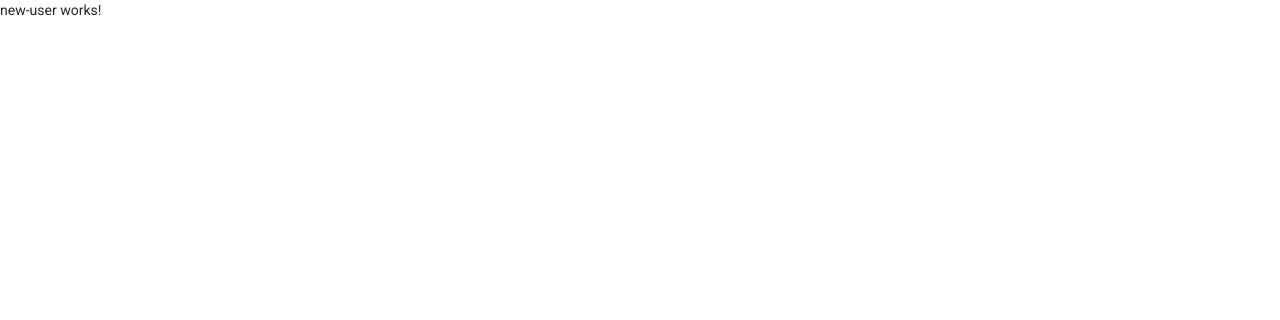
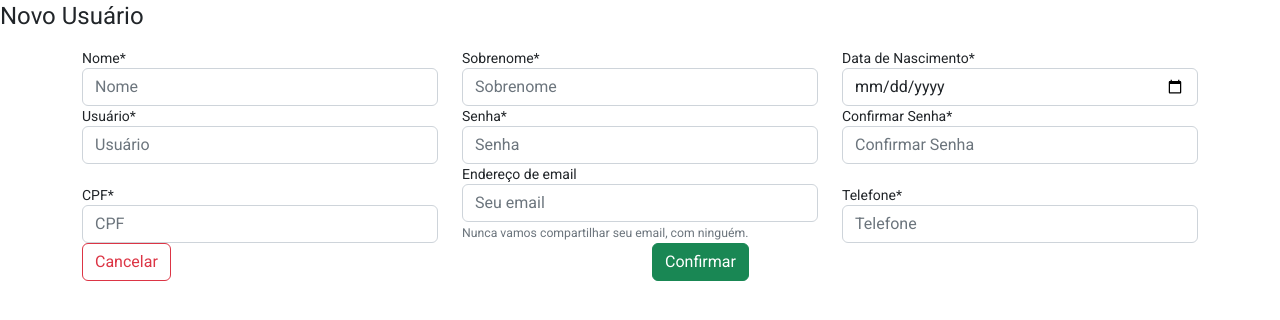
Before and after one commit to EngSoftware2022/seapa-ui, an Angular app: page /new-user in a window 1280 px wide. Shown: the top 320 px of the page. Built offline with nearby package versions, Linux system fonts and the light colour scheme.

Commit message:
versao inicialdo cadastro de novo usuario

```diff
--- a/src/app/pages/new-user/new-user.component.html
+++ b/src/app/pages/new-user/new-user.component.html
@@ -1 +1,78 @@
-<p>new-user works!</p>
+<H1>Novo Usuário</H1>
+
+<div class="container">
+    <form [formGroup]="formNewUser" (ngSubmit)="onSubmit()">
+        <div class="row align-items-start">
+            <div class="col">
+                <div class="form-group">
+                    <label for="formGroupExampleInput">Nome*</label>
+                    <input type="text" class="form-control" id="formInputName" placeholder="Nome" formControlName="name" required>
+                </div>
+            </div>
+            <div class="col">
+                <div class="form-group">
+                    <label for="formGroupExampleInput">Sobrenome*</label>
+                    <input type="text" class="form-control" id="formInputLastName" placeholder="Sobrenome" formControlName="lastName" required>
+                </div>
+            </div>
+            <div class="col">
+                <div class="form-group">
+                    <label for="formGroupExampleInput">Data de Nascimento*</label>
+                    <input type="date" class="form-control" id="formInputBirthday" placeholder="Data de Nascimento" formControlName="birthday" required>
+                </div>
+            </div>
+        </div>
+        <div class="row align-items-center">
+            <div class="col">
+                <div class="form-group">
+                    <label for="formGroupExampleInput">Usuário*</label>
+                    <input type="text" class="form-control" id="formInputUser" placeholder="Usuário" formControlName="user" required>
+                </div>
+            </div>
+            <div class="col">
+                <div class="form-group">
+                    <label for="exampleInputPassword1">Senha*</label>
+                    <input type="password" class="form-control" id="formInputPassword" placeholder="Senha" formControlName="password" required>
+                </div>
+            </div>
+            <div class="col">
+                <div class="form-group">
+                    <label for="exampleInputPassword1">Confirmar Senha*</label>
+                    <input type="password" class="form-control" id="formInputConfirmPassword" placeholder="Confirmar Senha">
+                </div>
+            </div>
+        </div>
+        <div class="row align-items-end">
+            <div class="col">
+                <div class="form-group">
+                    <label for="formGroupExampleInput">CPF*</label>
+                    <input type="text" class="form-control" id="formInputCPF" placeholder="CPF" formControlName="cpf" required>
+                </div>
+            </div>
+            <div class="col">
+                <div class="form-group">
+                    <label for="exampleInputEmail1">Endereço de email</label>
+                    <input type="email" class="form-control" id="buttonFormCancel" aria-describedby="emailHelp" placeholder="Seu email" formControlName="email" required>
+                    <small id="emailHelp" class="form-text text-muted">Nunca vamos compartilhar seu email, com
+                        ninguém.</small>
+                </div>
+            </div>
+            <div class="col">
+                <div class="form-group">
+                    <label for="formGroupExampleInput">Telefone*</label>
+                    <input type="text" class="form-control" id="buttonFormConfirm" placeholder="Telefone" formControlName="telephone" required>
+                </div>
+            </div>
+        </div>
+    </form>
+</div>
+<div class="container">
+    <div class="row align-items-center">
+        <div class="col">
+            <button type="button" class="btn btn-outline-danger">Cancelar</button>
+        </div>
+        <div class="col">
+            <button type="button" class="btn btn-success" (click)="onSubmit()" >Confirmar</button>
+        </div>
+    </div>
+</div>
--- a/src/app/pages/new-user/new-user.component.ts
+++ b/src/app/pages/new-user/new-user.component.ts
@@ -1,4 +1,7 @@
 import { Component, OnInit } from '@angular/core';
+import { User } from './user/user';
+import { FormGroup, FormControl, FormBuilder, Validators } from '@angular/forms';
+import { UsersService } from 'src/app/service/users.service';
 
 @Component({
   selector: 'app-new-user',
@@ -6,10 +9,31 @@ import { Component, OnInit } from '@angular/core';
   styleUrls: ['./new-user.component.scss']
 })
 export class NewUserComponent implements OnInit {
+  formNewUser: any;
 
-  constructor() { }
+  constructor(private formBuilder: FormBuilder, private userService: UsersService) { }
+  createNewUser(user: User) {
+    this.formNewUser =  this.formBuilder.group({
+      name: ['', Validators.required],
+      lastName: ['', Validators.required],
+      user: ['', Validators.required],
+      email: ['', Validators.required],
+      password: ['', Validators.required],
+      cpf: ['', Validators.required],
+      birthday: ['', Validators.required],
+      telephone: ['', Validators.required]
+    })
+  }
 
   ngOnInit(): void {
+    this.createNewUser(new User());
+  }
+
+  onSubmit() {
+    console.log(this.formNewUser?.value)
+    this.userService.createUser(this.formNewUser.value).subscribe((res) => {
+      console.log(res);
+    })
   }
 
 }
--- /dev/null
+++ b/src/app/pages/new-user/user/user.ts
@@ -0,0 +1,10 @@
+export class User {
+    name: string = '';
+    lastName: string = '';
+    user: string = '';
+    email: string = '';
+    password: string = '';
+    cpf: string = '';
+    birthday: Date = new Date();
+    telephone: string = '';
+}
--- a/src/app/service/users.service.ts
+++ b/src/app/service/users.service.ts
@@ -41,7 +41,7 @@ export class UsersService {
       // Get server-side error
       errorMessage = `Error Code: ${error.status}\nMessage: ${error.message}`;
     }
-    window.alert(errorMessage);
+    //window.alert(errorMessage);
     return throwError(() => {
       return errorMessage;
     });
```
Also changed, not shown: src/app/app.module.ts (+6 -1 lines), 2 other files (tests, documents, lock files or other folders).
